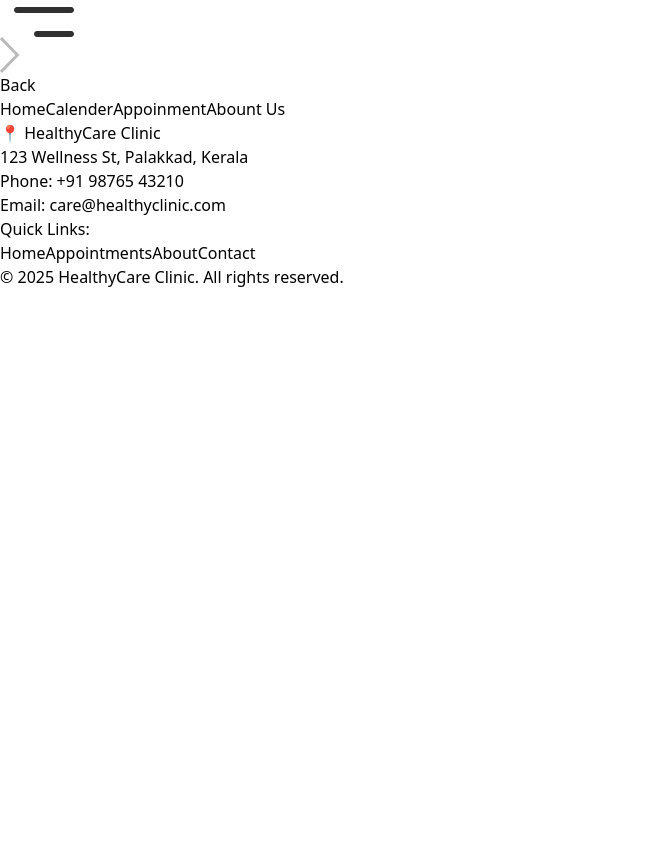
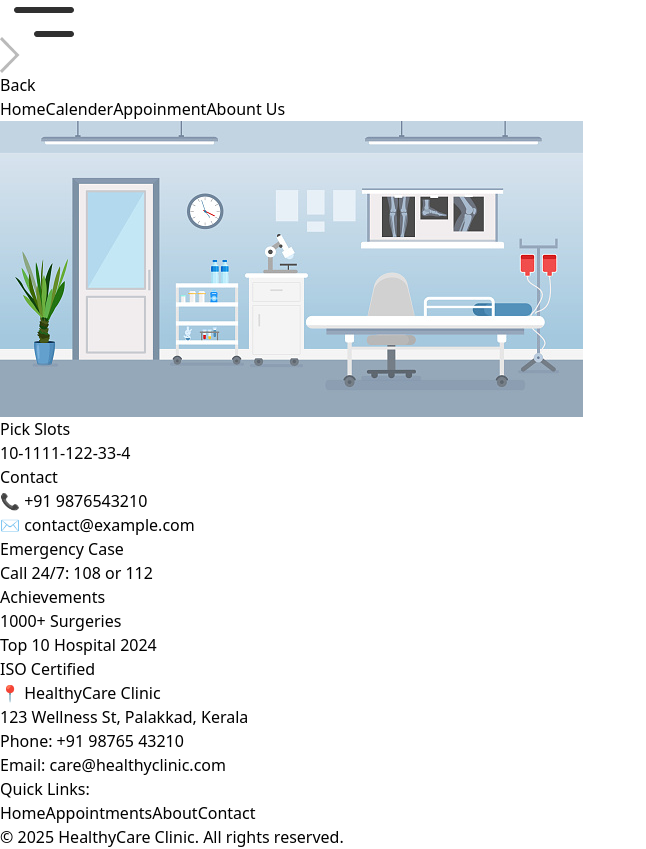
Before and after one commit to sreejeshsj/Appointment-, a React (Vite) app in the folder Book/: page /about in a window 1280 px wide. Shown: the part 760-1609 px from the top of the page, without its empty margins (0-646 px from the left). Before the commit the page ends 1049 px from the top, so only its background shows below. Built offline with nearby package versions, Linux system fonts and the light colour scheme; no server answers.

Commit message:
Completed

```diff
--- a/Book/package.json
+++ b/Book/package.json
@@ -13,6 +13,7 @@
     "axios": "^1.10.0",
     "react": "^19.1.0",
     "react-calendar": "^6.0.0",
+    "react-datepicker": "^8.4.0",
     "react-dom": "^19.1.0"
   },
   "devDependencies": {
--- a/Book/src/App.jsx
+++ b/Book/src/App.jsx
@@ -8,6 +8,7 @@ import CalenderPanel from './components/CalenderPanel';
 import Appointment from './components/Appointment';
 import EditForm from './components/EditForm';
 import Footer from './components/Footer';
+import About from './components/About';
 
 function App() {
   return (
@@ -21,9 +22,10 @@ function App() {
         <Routes>
           <Route path="/" element={<Home />} />
           <Route path="/calenderpanel" element={<CalenderPanel />} />
-          <Route path="/appoinment" element={<Appointment />} />
+          <Route path="/appointment" element={<Appointment />} />
           <Route path="/login" element={<Login />} />
           <Route path="/edit-form/:id" element={<EditForm />} />
+          <Route path="/about" element={<About />} />
         </Routes>
       </main>
 
--- a/Book/src/assets/assets.js
+++ b/Book/src/assets/assets.js
@@ -4,13 +4,15 @@ import health_logo from './Healthcare.png'
 import heart_logo from './heart.jpg'
 import home1 from './home1.jpg'
 import drop_down from './dropdown_icon.png'
+import about from './about.jpg'
 const assets  = {
     profile_icon,
     menu_icon,
     health_logo,
     heart_logo,
     home1,
-    drop_down
+    drop_down,
+    about
 
 }
 
--- /dev/null
+++ b/Book/src/components/About.jsx
@@ -0,0 +1,63 @@
+import React, { useContext, useState } from 'react'
+import assets from '../assets/assets'
+import DatePicker from 'react-datepicker'
+import 'react-datepicker/dist/react-datepicker.css'
+import { Datacontext } from '../context/DataContext'
+
+function About() {
+  const [selectedDate, setSelectedDate] = useState(null)
+  const {navigate}=useContext(Datacontext)
+  return (
+    <div className='flex flex-col items-center justify-center w-full gap-4 bg-gray-100 py-6'>
+
+      {/* Top Image Section */}
+      <div className='w-full bg-gray-300'>
+        <img className='w-full' src={assets.about} alt="About Section" />
+      </div>
+
+      {/* Cards Grid */}
+      <div className='grid w-[90%] grid-rows-4 gap-4 sm:grid-cols-4'>
+
+        {/* Working Time Card */}
+        <div className='bg-blue-800 text-white border border-blue-300 rounded-lg flex flex-col gap-3 justify-center items-center h-[220px] p-4'>
+          <p className='text-lg font-semibold'>Pick Slots</p>
+
+
+
+          <div onClick={()=>navigate('appointment')}  className='flex gap-2 flex-wrap justify-center'>
+            <button className='bg-blue-600 hover:bg-blue-700 text-white px-3 py-1 rounded'>10-11</button>
+            <button className='bg-blue-600 hover:bg-blue-700 text-white px-3 py-1 rounded'>11-12</button>
+            <button className='bg-blue-600 hover:bg-blue-700 text-white px-3 py-1 rounded'>2-3</button>
+            <button className='bg-blue-600 hover:bg-blue-700 text-white px-3 py-1 rounded'>3-4</button>
+          </div>
+        </div>
+
+        {/* Contact Card */}
+        <div className='bg-white text-gray-800 border border-gray-300 rounded-lg p-4 shadow-sm'>
+          <p className='text-lg font-semibold'>Contact</p>
+          <p className='text-sm mt-2'>📞 +91 9876543210</p>
+          <p className='text-sm'>✉️ contact@example.com</p>
+        </div>
+
+        {/* Emergency Case Card */}
+        <div className='bg-red-100 text-red-800 border border-red-300 rounded-lg p-4 shadow-sm'>
+          <p className='text-lg font-semibold'>Emergency Case</p>
+          <p className='text-sm mt-2'>Call 24/7: 108 or 112</p>
+        </div>
+
+        {/* Achievement Card */}
+        <div className='bg-green-100 text-green-900 border border-green-300 rounded-lg p-4 shadow-sm'>
+          <p className='text-lg font-semibold'>Achievements</p>
+          <ul className='list-disc list-inside text-sm mt-2'>
+            <li>1000+ Surgeries</li>
+            <li>Top 10 Hospital 2024</li>
+            <li>ISO Certified</li>
+          </ul>
+        </div>
+
+      </div>
+    </div>
+  )
+}
+
+export default About
--- a/Book/src/components/Navbar.jsx
+++ b/Book/src/components/Navbar.jsx
@@ -24,11 +24,11 @@ function Navbar() {
           <p>Calender</p>
           <hr className="w-2/4 border-none h-[1.5px] bg-gray-700 hidden" />
         </NavLink>
-        <NavLink to="/appoinment" className="flex flex-col items-center gap-1">
+        <NavLink to="/appointment" className="flex flex-col items-center gap-1">
           <p>Appoinment</p>
           <hr className="w-2/4 border-none h-[1.5px] bg-gray-700 hidden" />
         </NavLink>
-        <NavLink to="About Us" className="flex flex-col items-center gap-1">
+        <NavLink to="/about" className="flex flex-col items-center gap-1">
           <p>About Us</p>
           <hr className="w-2/4 border-none h-[1.5px] bg-gray-700 hidden" />
         </NavLink>
```
Also changed, not shown: Book/src/assets/about.jpg (added), 1 other file (tests, documents, lock files or other folders).
